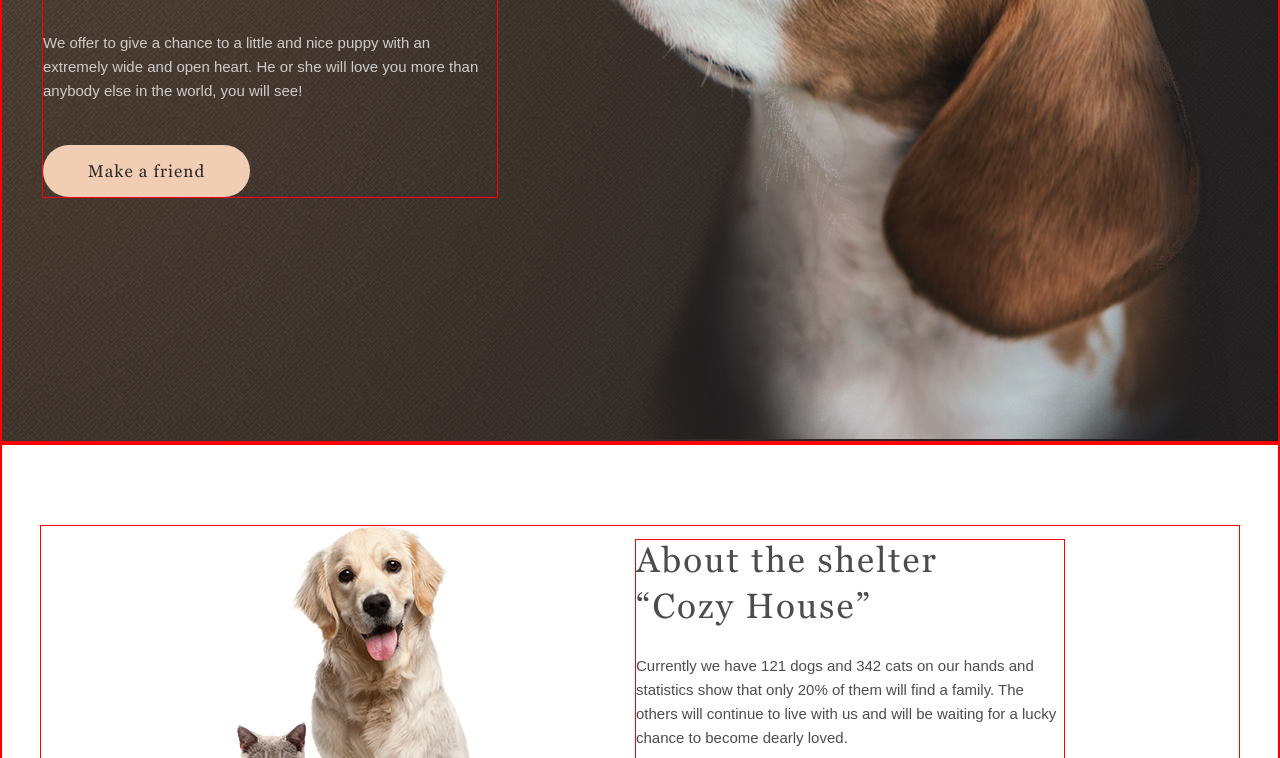
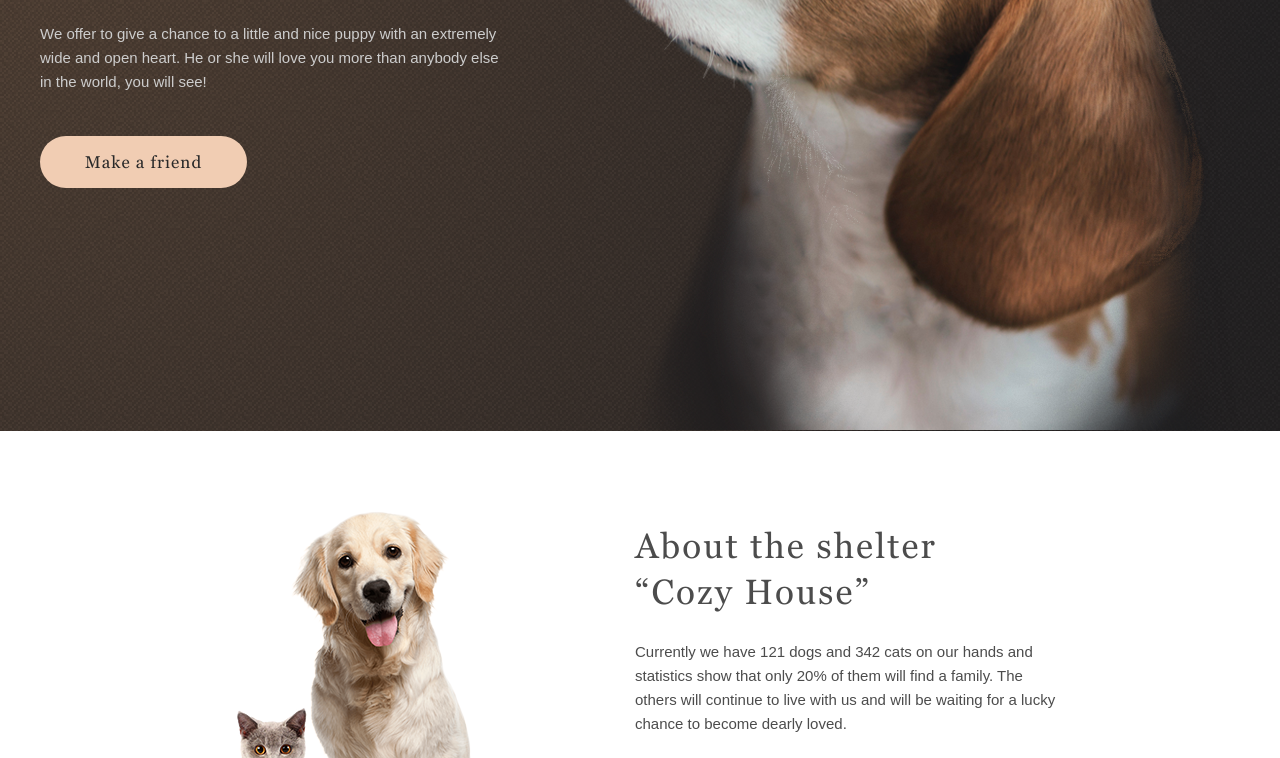
Before and after one commit to babich-maria/shelter, a plain HTML site: page shelter/index.html in a window 1280 px wide. Shown: the part 468-1226 px from the top of the page. Drawn offline with Linux system fonts and the light colour scheme.

Commit message:
fix: remove div

```diff
--- a/shelter/style.css
+++ b/shelter/style.css
@@ -54,10 +54,6 @@ html {
 
 .logo__link {
   text-decoration: none;
-}
-
-div {
-  border: 1px solid red;
 }
 
 .section-main {
```
